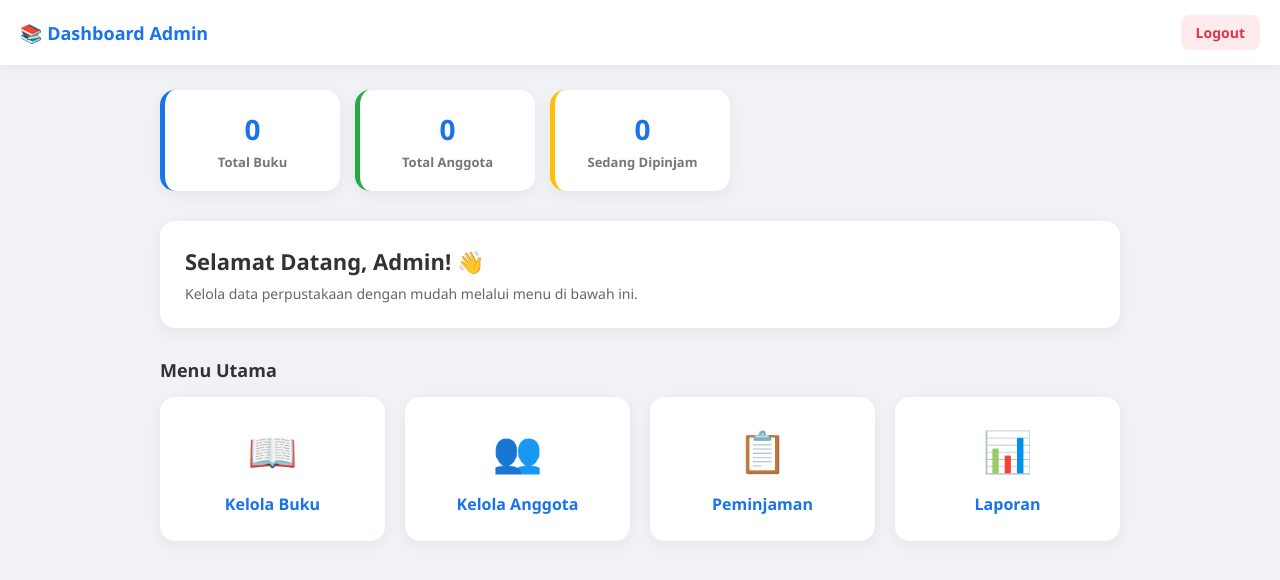
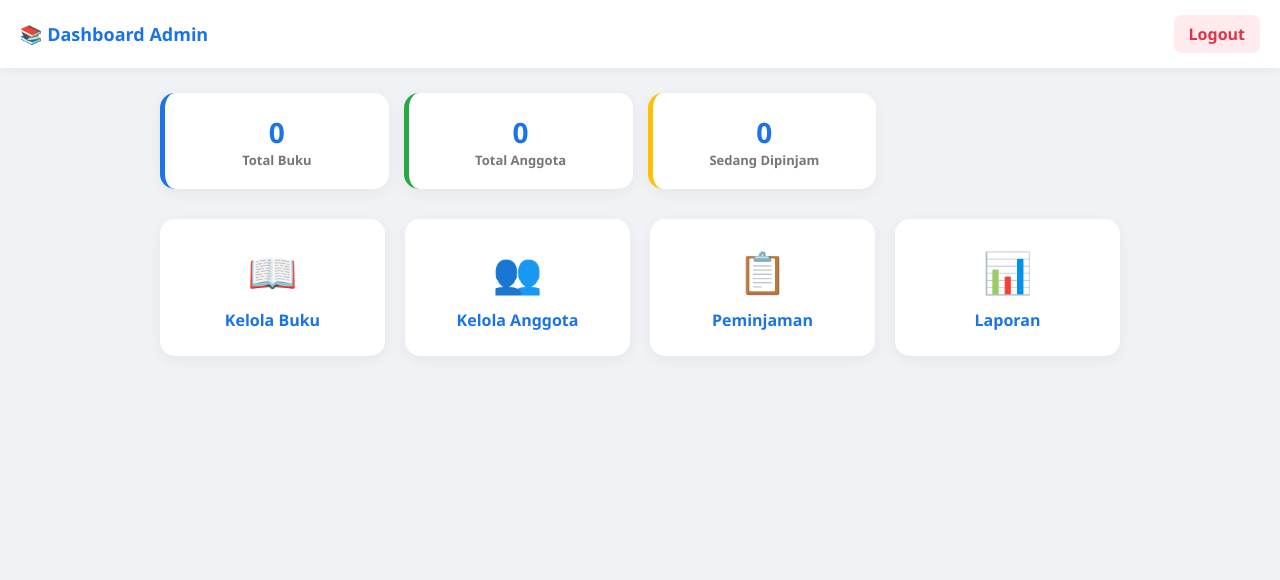
Before and after one commit to hafizalafandi23/sistem-informasi-perpustakaan, a plain HTML site: page dashboard.html in a window 1280 px wide. Drawn offline with Linux system fonts and the light colour scheme.

Commit message:
dashboard.html

```diff
--- a/dashboard.html
+++ b/dashboard.html
@@ -3,98 +3,51 @@
 <head>
     <meta charset="UTF-8">
     <meta name="viewport" content="width=device-width, initial-scale=1.0">
-    <title>Dashboard Admin - Perpustakaan</title>
+    <title>Dashboard Admin</title>
     <style>
         * { margin: 0; padding: 0; box-sizing: border-box; font-family: 'Segoe UI', Tahoma, Geneva, Verdana, sans-serif; }
-        body { background-color: #f0f2f5; color: #333; }
-        .navbar { background-color: #ffffff; padding: 15px 20px; display: flex; justify-content: space-between; align-items: center; box-shadow: 0 2px 10px rgba(0,0,0,0.05); position: sticky; top: 0; z-index: 100; }
+        body { background-color: #f0f2f5; }
+        .navbar { background-color: #fff; padding: 15px 20px; display: flex; justify-content: space-between; align-items: center; box-shadow: 0 2px 10px rgba(0,0,0,0.05); }
         .navbar h1 { font-size: 18px; color: #1a73e8; }
-        .navbar a { color: #dc3545; text-decoration: none; font-size: 14px; font-weight: bold; padding: 8px 15px; border-radius: 8px; background-color: #ffebee; transition: 0.3s; }
-        .navbar a:hover { background-color: #ffcdd2; }
+        .navbar a { color: #dc3545; text-decoration: none; font-weight: bold; background: #ffebee; padding: 8px 15px; border-radius: 8px; }
         .container { padding: 25px 20px; max-width: 1000px; margin: auto; }
-        .stats-grid { display: grid; grid-template-columns: repeat(auto-fill, minmax(150px, 1fr)); gap: 15px; margin-bottom: 30px; }
+        .stats-grid { display: grid; grid-template-columns: repeat(auto-fill, minmax(200px, 1fr)); gap: 15px; margin-bottom: 30px; }
         .stat-box { background: white; padding: 20px; border-radius: 15px; box-shadow: 0 4px 15px rgba(0,0,0,0.05); text-align: center; border-left: 5px solid #1a73e8; }
-        .stat-box h2 { font-size: 28px; color: #1a73e8; margin-bottom: 5px; }
+        .stat-box h2 { font-size: 28px; color: #1a73e8; }
         .stat-box p { font-size: 13px; color: #777; font-weight: 600; }
-        .welcome { background: white; padding: 25px; border-radius: 15px; box-shadow: 0 4px 15px rgba(0,0,0,0.05); margin-bottom: 30px; }
-        .welcome h2 { color: #333; margin-bottom: 8px; font-size: 22px; }
-        .welcome p { color: #666; font-size: 14px; }
-        .section-title { margin-bottom: 15px; color: #333; font-size: 18px; }
         .menu-grid { display: grid; grid-template-columns: repeat(auto-fill, minmax(220px, 1fr)); gap: 20px; }
-        .menu-card { background: white; padding: 25px 20px; border-radius: 15px; box-shadow: 0 4px 15px rgba(0,0,0,0.05); text-align: center; text-decoration: none; color: #333; transition: all 0.3s ease; border: 1px solid transparent; }
-        .menu-card:hover { transform: translateY(-5px); box-shadow: 0 8px 25px rgba(26, 115, 232, 0.15); border-color: #1a73e8; }
-        .menu-card .icon { font-size: 40px; margin-bottom: 15px; }
+        .menu-card { background: white; padding: 25px; border-radius: 15px; text-align: center; text-decoration: none; color: #333; transition: 0.3s; box-shadow: 0 4px 15px rgba(0,0,0,0.05); }
+        .menu-card:hover { transform: translateY(-5px); box-shadow: 0 8px 25px rgba(26, 115, 232, 0.15); }
+        .menu-card .icon { font-size: 40px; margin-bottom: 10px; }
         .menu-card h3 { font-size: 16px; color: #1a73e8; }
     </style>
 </head>
 <body>
-
     <nav class="navbar">
         <h1>📚 Dashboard Admin</h1>
         <a href="login.html" onclick="logout()">Logout</a>
     </nav>
-
     <div class="container">
         <div class="stats-grid">
-            <div class="stat-box">
-                <h2 id="total-buku">0</h2>
-                <p>Total Buku</p>
-            </div>
-            <div class="stat-box" style="border-left-color: #28a745;">
-                <h2 id="total-anggota">0</h2>
-                <p>Total Anggota</p>
-            </div>
-            <div class="stat-box" style="border-left-color: #ffc107;">
-                <h2 id="total-dipinjam">0</h2>
-                <p>Sedang Dipinjam</p>
-            </div>
+            <div class="stat-box"><h2 id="total-buku">0</h2><p>Total Buku</p></div>
+            <div class="stat-box" style="border-left-color: #28a745;"><h2 id="total-anggota">0</h2><p>Total Anggota</p></div>
+            <div class="stat-box" style="border-left-color: #ffc107;"><h2 id="total-dipinjam">0</h2><p>Sedang Dipinjam</p></div>
         </div>
-
-        <div class="welcome">
-            <h2>Selamat Datang, Admin! 👋</h2>
-            <p>Kelola data perpustakaan dengan mudah melalui menu di bawah ini.</p>
-        </div>
-
-        <h2 class="section-title">Menu Utama</h2>
         <div class="menu-grid">
-            <a href="buku.html" class="menu-card">
-                <div class="icon">📖</div>
-                <h3>Kelola Buku</h3>
-            </a>
-            <a href="anggota.html" class="menu-card">
-                <div class="icon">👥</div>
-                <h3>Kelola Anggota</h3>
-            </a>
-            <a href="peminjaman.html" class="menu-card">
-                <div class="icon">📋</div>
-                <h3>Peminjaman</h3>
-            </a>
-            <a href="laporan.html" class="menu-card">
-                <div class="icon">📊</div>
-                <h3>Laporan</h3>
-            </a>
+            <a href="buku.html" class="menu-card"><div class="icon">📖</div><h3>Kelola Buku</h3></a>
+            <a href="anggota.html" class="menu-card"><div class="icon">👥</div><h3>Kelola Anggota</h3></a>
+            <a href="peminjaman.html" class="menu-card"><div class="icon">📋</div><h3>Peminjaman</h3></a>
+            <a href="laporan.html" class="menu-card"><div class="icon">📊</div><h3>Laporan</h3></a>
         </div>
     </div>
-
     <script>
-        // Ambil data dari localStorage
         let dataBuku = JSON.parse(localStorage.getItem('dataBuku')) || [];
         let dataUsers = JSON.parse(localStorage.getItem('dataUsers')) || [];
         let dataPinjaman = JSON.parse(localStorage.getItem('dataPinjaman')) || [];
-
-        // Hitung total
-        let totalBuku = dataBuku.length;
-        let totalAnggota = dataUsers.filter(u => u.role === 'anggota').length;
-        let totalDipinjam = dataPinjaman.filter(p => p.status === 'Dipinjam').length;
-
-        // Tampilkan ke layar
-        document.getElementById('total-buku').innerText = totalBuku;
-        document.getElementById('total-anggota').innerText = totalAnggota;
-        document.getElementById('total-dipinjam').innerText = totalDipinjam;
-
-        function logout() {
-            localStorage.removeItem('userLogin');
-        }
+        document.getElementById('total-buku').innerText = dataBuku.length;
+        document.getElementById('total-anggota').innerText = dataUsers.filter(u => u.role === 'anggota').length;
+        document.getElementById('total-dipinjam').innerText = dataPinjaman.filter(p => p.status === 'Dipinjam').length;
+        function logout() { if(confirm('Yakin ingin keluar?')) localStorage.removeItem('userLogin'); }
     </script>
 </body>
 </html>
```
